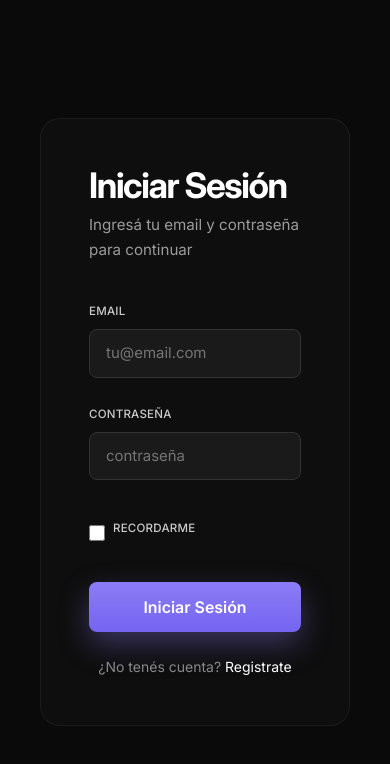
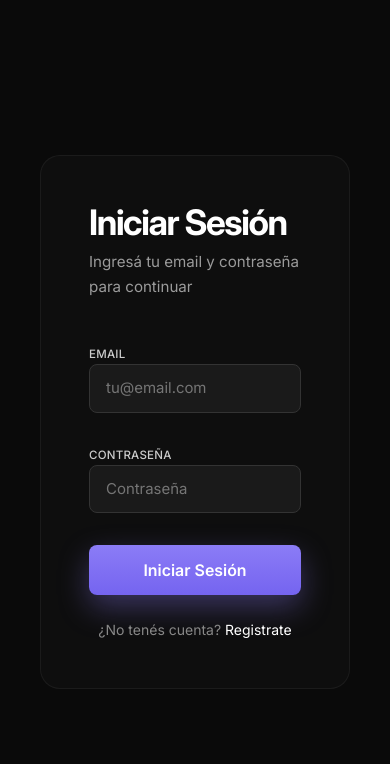
Before and after one commit to CraftyManu/users-app-frontend, a React (Vite) app: page /login in a window 390 px wide. Shown: the top 764 px of the page. Built offline with nearby package versions, Linux system fonts and the light colour scheme.

Commit message:
implement LoginForm with controlled inputs, error handling, and loading state; add RightSide component with background styles and text; update Register page to use new RightSide component

```diff
--- a/src/components/blocks/Login/LoginForm/LoginForm.tsx
+++ b/src/components/blocks/Login/LoginForm/LoginForm.tsx
@@ -4,30 +4,80 @@ import Button from '@/components/ui/Button/Button'
 import Title from '@/components/ui/Title/Title'
 import Subtitle from '@/components/ui/Subtitle/Subtitle'
 import Footer from '@/components/ui/Footer/Footer'
+import { useState } from 'react'
+import { useNavigate } from "@tanstack/react-router"
+import { login } from '@/api/login'
 
 function LoginForm() {
+    const navigate = useNavigate()
+
+    // Inputs controlados: React es la fuente de verdad del valor
+    const [email, setEmail] = useState('')
+    const [password, setPassword] = useState('')
+    const [error, setError] = useState<string | null>(null)
+    const [loading, setLoading] = useState(false)
+
+    async function handleSubmit(e: React.FormEvent) {
+        e.preventDefault() // Evita que el navegador recargue la página
+        setError(null)
+        setLoading(true)
+        try {
+            const data = await login(email, password)
+            // Guardamos el token para las futuras peticiones autenticadas
+            localStorage.setItem('token', data.token)
+            localStorage.setItem('role', data.role)
+            navigate({ to: '/' })
+        } catch (error: any) {
+            setError(error.message)
+        } finally {
+            setLoading(false)
+        }
+    }
+
     return (
-        <div className={styles.form}>
+        <div className={styles.form} onSubmit={handleSubmit}>
             <Title>Iniciar Sesión</Title>
             <Subtitle>Ingresá tu email y contraseña para continuar</Subtitle>
+            <form action="">
 
-            <label className={styles.label} htmlFor="email">Email</label>
-            <input className={styles.input} id="email" type="email" placeholder='tu@email.com' />
+                <label className={styles.label} htmlFor="email">Email</label>
+                <input
+                    className={styles.input}
+                    id="email"
+                    type="email"
+                    placeholder='tu@email.com'
+                    value={email}
+                    onChange={(e) => setEmail(e.target.value)}
+                    required
+                />
 
-            <label className={styles.label} htmlFor="password">Contraseña</label>
-            <input className={styles.input} id='password' type="password" placeholder='contraseña' />
+                <label className={styles.label} htmlFor="password">Contraseña</label>
+                <input
+                    className={styles.input}
+                    id='password'
+                    type="password"
+                    placeholder='Contraseña'
+                    value={password}
+                    onChange={(e) => setPassword(e.target.value)}
+                    required
+                />
 
-            <div className={styles.checkboxContainer}>
-                <input type="checkbox" id="recordarme" />
-                <label className={styles.label} htmlFor="recordarme">
-                    Recordarme
-                </label>
-            </div>
+                {/* Mensaje de error que viene del backend */}
+                {error && <p className={styles.error}>{error}</p>}
 
+                {/*  <div className={styles.checkboxContainer}>
+                    <input type="checkbox" id="recordarme" />
+                    <label className={styles.label} htmlFor="recordarme">
+                        Recordarme
+                    </label>
+                </div> */}
 
-            <Button variant='primary' type='submit'>Iniciar Sesión</Button>
+                <Button variant='primary' type='submit' disabled={loading}>
+                    {loading ? 'Ingresando...' : 'Iniciar Sesión'}
+                </Button>
+            </form>
 
-            <Footer> ¿No tenés cuenta? <Link to='/register'>Registrate</Link></Footer>
+            <Footer> ¿No tenés cuenta? <Link to='/register'>Registrate</Link> </Footer>
         </div>
     )
 }
--- /dev/null
+++ b/src/components/blocks/Register/RightSide/RightSide.module.css
@@ -0,0 +1,133 @@
+.rightBackground {
+    flex: 1;
+    width: 100%;
+    height: 100%;
+    display: flex;
+    flex-direction: column;
+    justify-content: space-between;
+    padding: 2rem;
+    color: white;
+
+    background:
+        radial-gradient(circle at bottom right,
+            rgba(139, 124, 246, .35),
+            transparent 40%),
+        linear-gradient(180deg,
+            rgba(8, 8, 10, .35),
+            rgba(8, 8, 10, .9)),
+        url("../../../../assets/images/dna-background.png");
+
+    background-size: cover;
+    background-position: center;
+    background-repeat: no-repeat;
+}
+
+/* .rightBackground {
+    position: relative;
+    overflow: hidden;
+
+    flex: 1;
+    width: 100%;
+    height: 100%;
+
+    display: flex;
+    flex-direction: column;
+    justify-content: space-between;
+    padding: 2rem;
+
+    color: white;
+}
+
+.backgroundVideo {
+    position: absolute;
+    inset: 0;
+
+    width: 100%;
+    height: 100%;
+
+    object-fit: cover;
+    z-index: 0;
+}
+
+// recreando el gradiente usando un pseudo-element
+.rightBackground::before {
+    content: "";
+
+    position: absolute;
+    inset: 0;
+
+    background:
+        radial-gradient(
+            circle at bottom right,
+            rgba(139,124,246,.35),
+            transparent 40%
+        ),
+        linear-gradient(
+            180deg,
+            rgba(8,8,10,.35),
+            rgba(8,8,10,.9)
+        );
+
+    z-index: 1;
+    pointer-events: none;
+}
+
+// asegurandome de que el contenido permanece encima del background (gradient + video)
+.textContainer,
+.emptySpace {
+    position: relative;
+    z-index: 2;
+}
+
+// para el logo
+.content {
+    position: relative;
+    z-index: 2;
+
+    display: flex;
+    flex-direction: column;
+    justify-content: space-between;
+    height: 100%;
+} */
+
+/* Text container */
+.textContainer {
+/*     position: relative; */
+/*     z-index: 1; */
+    font-size: 18px;
+    margin: 2rem;
+    max-height: max-content;
+}
+
+.textContainer p {
+    font-size: clamp(2rem, 3vw, 3.5rem);
+    line-height: 1.15;
+    letter-spacing: -0.03em;
+    /*     max-width: 12ch; */
+}
+
+.toBottom {
+    align-self: flex-end;
+}
+
+.toTop {
+    align-self: flex-start;
+}
+
+.toLeft {
+    align-self: flex-start;
+}
+
+.toRight {
+    align-self: flex-end;
+}
+
+.maxWidth {
+    /*  max-width: 12ch; */
+    max-width: 20ch;
+}
+
+.emptySpace {
+    height: 30vh;
+    width: 100%;
+}
--- /dev/null
+++ b/src/components/blocks/Register/RightSide/RightSide.tsx
@@ -0,0 +1,43 @@
+import styles from './RightSide.module.css'
+import fontStyles from '@/styles/fontStyles.module.css'
+import Logo from '@/components/ui/Logo/Logo'
+
+import backgroundVideo from "@/assets/videos/dna-strand.mp4";
+
+function LoginRightSide() {
+    return (
+        <div className={styles.rightBackground}>
+
+            {/* <video
+                className={styles.backgroundVideo}
+                autoPlay
+                muted
+                loop
+                playsInline
+            >
+                <source src={backgroundVideo} type="video/mp4" />
+            </video> */}
+
+            {/* <div className={styles.content}>
+                <Logo />
+            </div> */}
+
+            <Logo />
+
+            <>
+                <div className={styles.emptySpace}></div>
+                <div className={`${styles.textContainer} ${styles.toBottom} ${styles.toLeft} ${styles.maxWidth}`}>
+                    <p className={`${fontStyles.inter} ${fontStyles.fw400}`}>Segura. Rápida. Escalable.</p>
+                </div>
+
+                <div className={`${styles.textContainer} ${styles.toBottom} ${styles.toLeft}`}>
+                    <p className={`${fontStyles.inter} ${fontStyles.fw600}`} >Gestiona usuarios
+                        sin complicaciones.</p>
+                </div>
+            </>
+
+        </div>
+    )
+}
+
+export default LoginRightSide
--- a/src/pages/Login/Login.tsx
+++ b/src/pages/Login/Login.tsx
@@ -1,12 +1,13 @@
 /* import { Link } from '@tanstack/react-router' */
+
 import styles from './Login.module.css'
 /* import Button from '@/components/ui/Button/Button'  */
 import LoginForm from '@/components/blocks/Login/LoginForm/LoginForm'
 import RightSide from '@/components/blocks/Login/RightSide/RightSide'
+function Login() {
 
-function Login() {
     return (
-        <main className={`${styles.container} ${styles.main}`}>
+        <main className={`${styles.container}`}>
             <section className={styles.left}>
                 <LoginForm />
             </section>
--- a/src/pages/Register/Register.tsx
+++ b/src/pages/Register/Register.tsx
@@ -1,7 +1,7 @@
 /* import { Link } from '@tanstack/react-router' */
 import styles from './Register.module.css'
 /* import Button from '@/components/ui/Button/Button'  */
-import RightSide from '@/components/blocks/Login/RightSide/RightSide'
+import RightSide from '@/components/blocks/Register/RightSide/RightSide'
 import CreateForm from '@/components/blocks/Register/CreateForm/CreateForm'
 
 function Register() {
```
